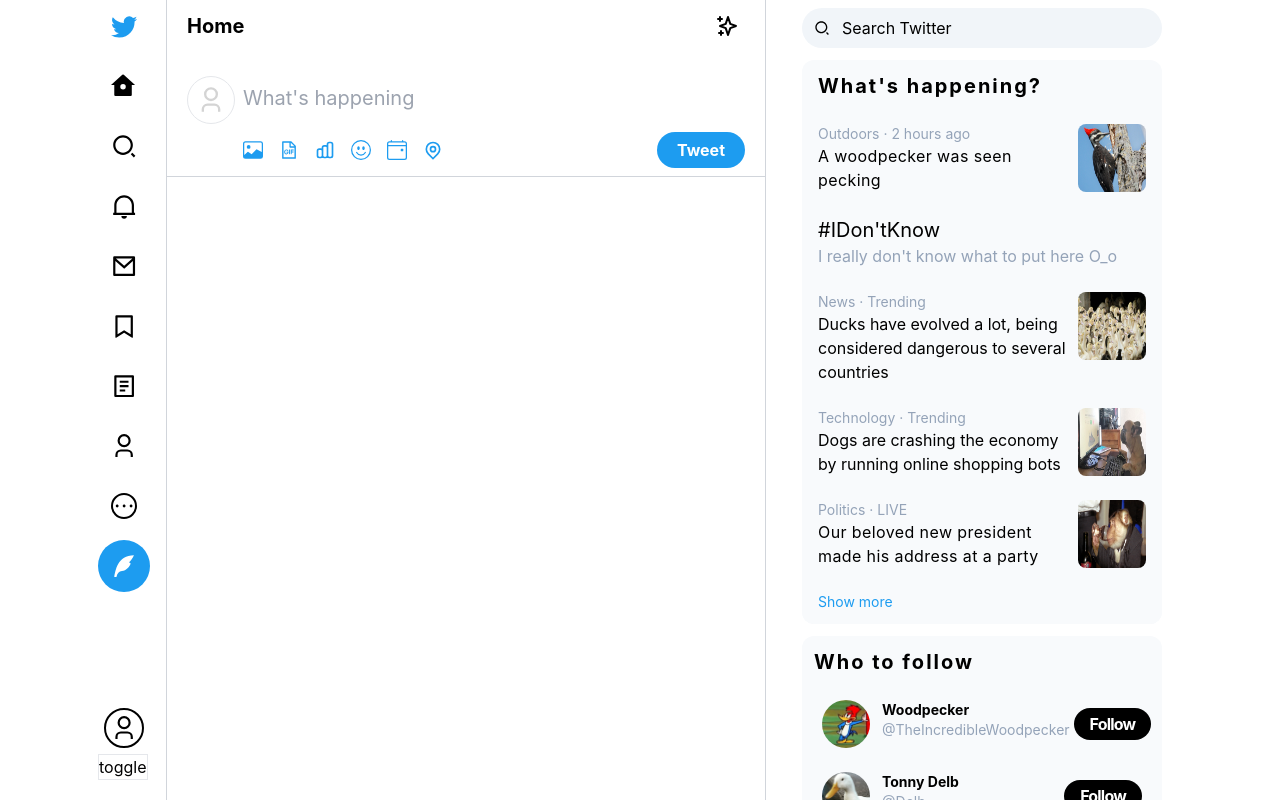
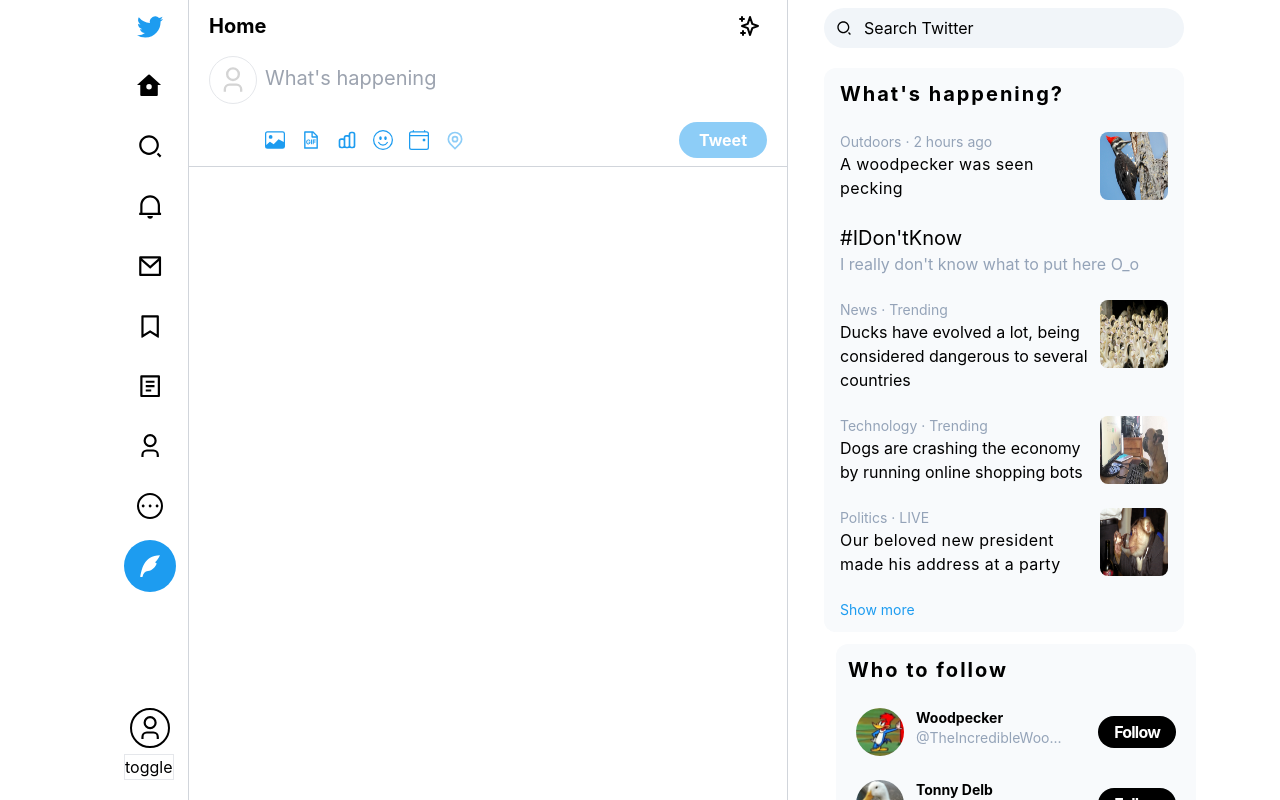
Before and after one commit to goatzin/clone-twitter, a Next.js app: page /home in a window 1280 px wide. Shown: the top 800 px of the page. Built offline with nearby package versions, Linux system fonts and the light colour scheme.

Commit message:
updated files

```diff
--- /dev/null
+++ b/components/auto-textarea.tsx
@@ -0,0 +1,42 @@
+import React, {
+  useState,
+  useEffect,
+  useRef,
+  TextareaHTMLAttributes
+} from 'react'
+
+const AutoTextArea = (props: TextareaHTMLAttributes<HTMLTextAreaElement>) => {
+  const textAreaRef = useRef<HTMLTextAreaElement>(null)
+  const [text, setText] = useState('')
+  const [textAreaHeight, setTextAreaHeight] = useState('auto')
+  const [parentHeight, setParentHeight] = useState('auto')
+
+  useEffect(() => {
+    setParentHeight(`${textAreaRef.current!.scrollHeight}px`)
+    setTextAreaHeight(`${textAreaRef.current!.scrollHeight}px`)
+  }, [text])
+
+  const onChangeHandler = (event: React.ChangeEvent<HTMLTextAreaElement>) => {
+    setTextAreaHeight('auto')
+    setParentHeight(`${textAreaRef.current!.scrollHeight}px`)
+    setText(event.target.value)
+
+    if (props.onChange) {
+      props.onChange(event)
+    }
+  }
+
+  return (
+    <div style={{ minHeight: parentHeight }}>
+      <textarea
+        {...props}
+        ref={textAreaRef}
+        rows={1}
+        style={{ height: textAreaHeight }}
+        onChange={onChangeHandler}
+      />
+    </div>
+  )
+}
+
+export default AutoTextArea
--- a/components/layouts/layout.tsx
+++ b/components/layouts/layout.tsx
@@ -6,7 +6,7 @@
 const Layout = ({ children }: any) => {
   const { backgroundTheme } = useContext(ThemeContext)
   return (
-    <div className='flex min-w-full min-h-full justify-center' style={{
+    <div className='flex min-w-full min-h-full justify-center overflow-x-hidden' style={{
       background: backgroundTheme === 'light'
         ? lightTheme.background
         : backgroundTheme === 'dark'
--- a/components/models/peoples-to-follow-sidebar.tsx
+++ b/components/models/peoples-to-follow-sidebar.tsx
@@ -3,6 +3,7 @@
 import Link from 'next/link'
 import { darkTheme } from '../../libs/colors'
 import { ThemeContext } from '../../utils/theme'
+import { SizeContext } from '../../utils/size-observer'
 
 interface Props {
   image: string
@@ -13,6 +14,19 @@
 
 const WhoToFollow: React.FC<Props> = ({ image, username, nickname, link }) => {
   const { backgroundTheme } = useContext(ThemeContext)
+  const { innerWidth } = useContext(SizeContext)
+
+  const user = username.length > 18
+    ? innerWidth < 1110
+      ? username.slice(0, 12).padEnd(15, '.')
+      : username.slice(0, 17).padEnd(20, '.')
+    : username
+  const nick = nickname.length > 18
+    ? innerWidth < 1024
+      ? nickname.slice(0, 12).padEnd(15, '.')
+      : nickname.slice(0, 15).padEnd(18, '.')
+    : nickname
+
   return (
     <Link href={link}>
       <a className={`flex items-center justify-between min-w-full py-3 px-5 ${backgroundTheme === 'light' ? 'bg-slate-50 hover:brightness-95' : 'hover:brightness-110'} duration-200`} style={{
@@ -34,10 +48,10 @@
           </div>
           <div className='flex flex-col'>
             <span className='text-sm font-bold hover:underline'>
-              {nickname}
+              {nick}
             </span>
             <span className='text-sm text-slate-400'>
-              {username}
+              {user}
             </span>
           </div>
         </div>
--- a/components/post-box.tsx
+++ b/components/post-box.tsx
@@ -1,5 +1,4 @@
-// configure later
-import React, { useContext } from 'react'
+import React, { useCallback, useContext, useEffect, useState } from 'react'
 import Link from 'next/link'
 import { AiOutlineFileGif } from 'react-icons/ai'
 import { HiOutlineChartBar } from 'react-icons/hi'
@@ -7,9 +6,40 @@
 import { BsImage, BsEmojiSmile, BsCalendar4Event } from 'react-icons/bs'
 import { ThemeContext } from '../utils/theme'
 import { lightTheme, darkTheme } from '../libs/colors'
+import AutoTextArea from './auto-textarea'
 
 const PostBox = () => {
   const { backgroundTheme, colorTheme } = useContext(ThemeContext)
+  // configure later
+  const [status, setStatus] = useState({
+    submitted: false,
+    submitting: false,
+    info: { error: false, msg: null }
+  })
+  const [input, setInput] = useState({ post: '' })
+  const handleOnChange = useCallback((e: any) => {
+    e.persist()
+    setInput(prev => ({
+      ...prev,
+      [e.target.id]: e.target.value
+    }))
+    setStatus({
+      submitted: false,
+      submitting: false,
+      info: { error: false, msg: null }
+    })
+  }, [])
+
+  const [buttonDisabled, setButtonDisabled] = useState(true)
+
+  useEffect(() => {
+    if (input.post.length && buttonDisabled === true) {
+      setButtonDisabled(false)
+    } else if (!input.post.length && buttonDisabled === false) {
+      setButtonDisabled(true)
+    }
+  }, [input.post])
+
   return (
     <div className='flex flex-row mt-4 py-2 px-5'>
       <div className='flex justify-center text-neutral-300'>
@@ -29,13 +59,15 @@
         color: backgroundTheme === 'light' ? lightTheme.text : darkTheme.text
       }}>
         <form className='flex flex-col min-w-full'>
-          <textarea
-            className='w-full min-h-min outline-none bg-transparent overflow-hidden resize-none p-2 placeholder:text-xl placeholder:items-center'
+          <AutoTextArea
+            id='post'
+            name='post'
+            className='text-lg w-full min-h-min outline-none bg-transparent overflow-hidden resize-none p-2 placeholder:text-xl placeholder:items-center'
             placeholder="What's happening"
             maxLength={280}
-            cols={5}
-            rows={1}
-          ></textarea>
+            value={input.post}
+            onChange={handleOnChange}
+          />
           <div className='flex items-center justify-between pt-4' style={{
             color: colorTheme
           }}>
@@ -96,19 +128,21 @@
                 </button>
               </li>
               <li>
-                <button className={`p-2 flex items-center justify-center rounded-full ${backgroundTheme === 'light' ? 'hover:bg-blue-100' : 'hover:brightness-75'} duration-200`} style={{
+                <button className={`p-2 flex items-center justify-center rounded-full ${backgroundTheme === 'light' ? 'hover:bg-blue-100' : 'hover:brightness-75'} disabled:bg-blend-lighten duration-200`} disabled style={{
                   backgroundColor: backgroundTheme === 'dark'
                     ? darkTheme.background
                     : backgroundTheme === 'black'
                       ? '#000'
-                      : ''
+                      : '',
+                  opacity: .5
                 }}>
                   <RiMapPinLine className='w-5 h-5' />
                 </button>
               </li>
             </ul>
-            <button type='submit' className='flex items-center justify-center text-white rounded-full text-base font-bold px-5 py-1.5 hover:brightness-90 active:brightness-75 duration-200' style={{
-              background: colorTheme
+            <button type='submit' className='flex items-center justify-center text-white rounded-full text-base font-bold px-5 py-1.5 disabled:bg-slate-100 hover:brightness-90 active:brightness-75 duration-200' disabled={buttonDisabled} style={{
+              background: colorTheme,
+              opacity: buttonDisabled ? .5 : 1
             }}>
               Tweet
             </button>
--- a/components/search-bar.tsx
+++ b/components/search-bar.tsx
@@ -6,6 +6,13 @@
 const SearchBar = () => {
   const { backgroundTheme } = useContext(ThemeContext)
   return (
+    <div className='xl:min-w-[400px] xl:max-w-[400px] lg:min-w-[340px] lg:max-w-[340px] lg:flex hidden flex-col items-center px-5 py-2 fixed z-10' style={{
+      background: backgroundTheme === 'light'
+        ? lightTheme.background
+        : backgroundTheme === 'dark'
+          ? darkTheme.background
+          : '#000'
+    }}>
       <div className={`min-w-full flex items-center rounded-full ${backgroundTheme !== 'light' ? 'brightness-150' : ''}`} style={{
         color: backgroundTheme === 'light'
           ? lightTheme.text
@@ -32,6 +39,7 @@
           }}
         />
       </div>
+    </div>
   )
 }
 
--- a/components/sidebar-column.tsx
+++ b/components/sidebar-column.tsx
@@ -11,11 +11,13 @@
 
 const SideBarColumn: React.FC<Props> = ({ searchBar, hCard, fCard }) => {
   return (
-    <div className='xl:min-w-[400px] xl:max-w-[400px] lg:min-w-[340px] lg:max-w-[340px] lg:flex hidden flex-col items-center py-2 px-5'>
+    <div className='xl:min-w-[400px] xl:max-w-[400px] lg:min-w-[340px] lg:max-w-[340px] lg:flex hidden flex-col items-center px-5'>
       {searchBar && <SearchBar />}
-      {hCard && <HCard />}
-      {fCard && <FCard />}
-      <SidebarFooter />
+      <div style={{ marginTop: searchBar ? '3.5rem' : '1rem' }}>
+        {hCard && <HCard />}
+        {fCard && <FCard />}
+        <SidebarFooter />
+      </div>
     </div>
   )
 }
--- a/components/tab-bar.tsx
+++ b/components/tab-bar.tsx
@@ -30,8 +30,8 @@
   }, [router])
 
   return (
-    <div>
-      <ul className='flex flex-col items-center justify-between min-h-screen w-17' style={{
+    <div className='mx-12'>
+      <ul className='flex flex-col items-center justify-between min-h-screen w-17 fixed' style={{
         color: backgroundTheme === 'light' ? lightTheme.icon : darkTheme.icon,
       }}>
         <li className='flex flex-col w-max items-center min-h-min'>
--- a/pages/_app.tsx
+++ b/pages/_app.tsx
@@ -3,6 +3,7 @@
 import type { AppProps } from 'next/app'
 import Layout from '../components/layouts/layout'
 import ThemeProvider from '../utils/theme'
+import SizeObserver from '../utils/size-observer'
 
 function MyApp({ Component, pageProps }: AppProps) {
   return (
@@ -16,11 +17,13 @@
         />
         <link rel='icon' href='/twitter-icon.png' />
       </Head>
-      <ThemeProvider>
-        <Layout>
-          <Component {...pageProps} />
-        </Layout>
-      </ThemeProvider>
+      <SizeObserver>
+        <ThemeProvider>
+          <Layout>
+            <Component {...pageProps} />
+          </Layout>
+        </ThemeProvider>
+      </SizeObserver>
     </>
   )
 }
--- a/pages/home.tsx
+++ b/pages/home.tsx
@@ -10,10 +10,16 @@
   const { backgroundTheme } = useContext(ThemeContext)
   return (
     <SidebarLayout searchBar={true} hCard={true} fCard={true}>
-      <div className={`w-timeline min-h-full border-l border-r ${backgroundTheme === 'light' ? 'border-gray-300' : 'border-gray-600'} items-center mx-4 `} style={{
+      <div className={`w-timeline min-h-full border-l border-r ${backgroundTheme === 'light' ? 'border-gray-300' : 'border-gray-600'} items-center mx-4 pt-8`} style={{
         color: backgroundTheme === 'light' ? lightTheme.text : darkTheme.text
       }}>
-        <div className='w-full flex justify-between items-center py-2 px-5'>
+        <div className='w-[598px] backdrop-blur-sm min-w-min flex justify-between items-center py-2 px-5 z-10 fixed top-0' style={{
+          background: backgroundTheme === 'light'
+            ? 'rgba(255, 255, 255, 0.85)'
+            : backgroundTheme === 'dark'
+              ? 'rgba(21, 32, 43, 0.85)'
+              : 'rgba(0, 0, 0, 0.85)'
+        }}>
           <div className='flex justify-center'>
             <h1 className='text-xl font-bold'>
               Home
--- /dev/null
+++ b/utils/size-observer.tsx
@@ -0,0 +1,34 @@
+import React, { useCallback, useEffect, useState } from 'react'
+
+interface SizeValue {
+  innerWidth: number
+}
+
+export const SizeContext = React.createContext<SizeValue>({
+  innerWidth: 0
+})
+
+interface Props {
+  children: any
+}
+
+const SizeObserver: React.FC<Props> = ({ children }) => {
+  const [innerWidth, setInnerWidth] = useState(0)
+  const handleResize = useCallback(() => {
+    setInnerWidth(window.innerWidth)
+  }, [])
+
+  useEffect(() => {
+    handleResize()
+    window.addEventListener('resize', handleResize, { passive: true })
+    return () => window.removeEventListener('resize', handleResize)
+  }, [handleResize])
+
+  return (
+    <SizeContext.Provider value={{ innerWidth }}>
+      {children}
+    </SizeContext.Provider>
+  )
+}
+
+export default SizeObserver
```
Lines whose indentation alone changed are shown as unchanged.
